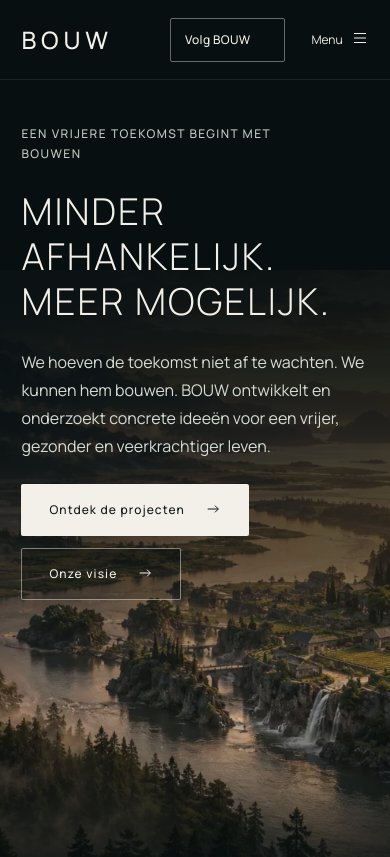
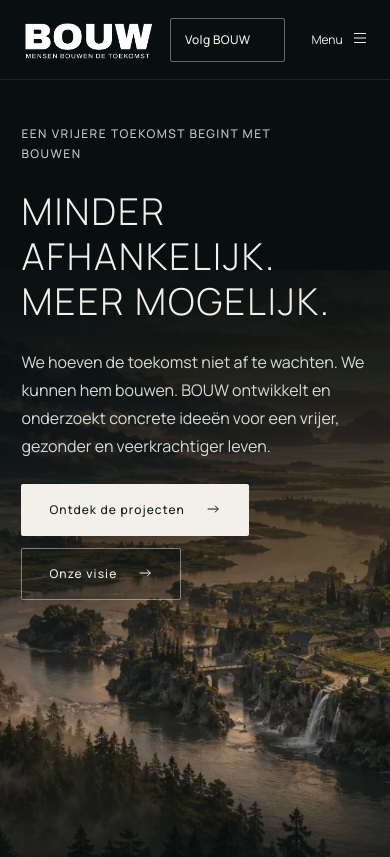
Before and after one commit to arthurmorgfan-dot/ontdekbouw, a Next.js app: page / in a window 390 px wide. Shown: the top 857 px of the page. Built offline with nearby package versions, Linux system fonts and the light colour scheme.

Commit message:
Add BOUW brand identity and update header

```diff
--- a/src/app/globals.css
+++ b/src/app/globals.css
@@ -41,6 +41,8 @@ section[id], div[id] { scroll-margin-top: 24px; }
 /* Shared navigation: a compact horizon above every page, with all routes in the menu. */
 .header { position: relative; z-index: 20; display: flex; align-items: center; gap: clamp(20px, 3vw, 48px); min-height: 104px; padding: 22px var(--page-gutter); background: var(--night); color: var(--paper); border-bottom: 1px solid #ffffff15; }
 .wordmark { display: inline-flex; align-items: center; min-height: 44px; font-family: var(--font-display); font-size: 28px; font-weight: 500; letter-spacing: .28em; line-height: 1; }
+.header-logo { display: inline-flex; align-items: center; width: 320px; min-height: 44px; flex-shrink: 0; }
+.header-logo img { display: block; width: 100%; height: auto; }
 .header-principle { padding-left: 28px; border-left: 1px solid #ffffff45; color: var(--label-on-dark); font-size: 12px; letter-spacing: .06em; }
 .desktop-nav { display: flex; align-items: center; gap: 30px; margin-left: auto; }
 .desktop-nav a { display: flex; align-items: center; min-height: 44px; font-size: 12px; white-space: nowrap; }
@@ -177,11 +179,14 @@ a.project-status:hover { text-decoration: underline; text-underline-offset: 5px;
 .closing-image > span { position: absolute; bottom: 24px; left: 28px; right: 28px; z-index: 2; font-size: 12px; color: var(--paper); }
 
 @media (min-width: 1200px) { .project-card:nth-child(3) { grid-column: 1 / -1; display: grid; grid-template-columns: 1.5fr 1fr; gap: 48px; align-items: center; } .project-card:nth-child(3) .project-body { padding: 0; } }
-@media (max-width: 1199px) { .header-principle { display: none; } .desktop-nav { margin-left: auto; } .project-gateways { gap: 24px; } .hero-position { display: none; } }
+@media (max-width: 1399px) { .header-principle { display: none; } }
+@media (max-width: 1199px) { .desktop-nav { margin-left: auto; } .project-gateways { gap: 24px; } .hero-position { display: none; } }
 @media (max-width: 1023px) { .desktop-nav { display: none; } .desktop-nav + .header-actions { margin-left: auto; } .project-gateways { grid-template-columns: repeat(3,minmax(0,1fr)); gap: 32px; } .hero { min-height: 740px; } .hero h1 { font-size: clamp(44px,6.7vw,68px); } .footer { grid-template-columns: 1fr 1fr; } .footer > a { grid-column: 1 / -1; } }
 @media (max-width: 767px) {
   .header { min-height: 80px; padding-top: 14px; padding-bottom: 14px; gap: 16px; }
   .wordmark { font-size: 24px; letter-spacing: .2em; }
+  .header-logo { width: 160px; min-width: 0; flex-shrink: 1; }
+  .header-actions { flex-shrink: 0; }
   .header-actions { gap: 16px; }
   .header .button { padding: 10px 14px; font-size: 12px; letter-spacing: .025em; }
   .header .button .bouw-icon { display: none; }
--- a/src/components/layout/Header.tsx
+++ b/src/components/layout/Header.tsx
@@ -2,6 +2,7 @@
 
 import Icon from "@/components/icons/Icon";
 import Link from "next/link";
+import Image from "next/image";
 import { useEffect, useRef, useState } from "react";
 import { site } from "@/data/site";
 import Button from "@/components/ui/Button";
@@ -25,7 +26,7 @@ export default function Header({ homePath = "", activeHref }: { homePath?: strin
     return () => { document.removeEventListener("keydown", escape); document.removeEventListener("pointerdown", outside); };
   }, [open]);
   return <header ref={header} className="header">
-    <a className="wordmark" href={`${homePath}#home`} aria-label="BOUW — naar home">BOUW</a>
+    <a className="header-logo" href={`${homePath}#home`} aria-label="BOUW — Mensen bouwen de toekomst — naar home"><Image src="/images/brand/bouw-light.png" alt="" width={1024} height={370} unoptimized /></a>
     <span className="header-principle">Geen beloftes. Bouwplannen.</span>
     <nav className="desktop-nav" aria-label="Hoofdnavigatie">{site.navigation.filter(item => ["#projecten", "/onze-visie", "/doe-mee"].includes(item.href)).map(item => <Link key={item.href} href={navigationHref(item.href)} className={item.href === currentHref ? "ruler-link active" : "ruler-link"} aria-current={item.href === currentHref ? "page" : undefined}>{item.label}</Link>)}</nav>
     <div className="header-actions"><Button href="/volg-bouw">Volg BOUW</Button><button ref={toggle} className="menu-toggle" aria-expanded={open} aria-controls="mobile-navigation" onClick={() => setOpen(!open)}>{open ? "Sluiten" : "Menu"}<span aria-hidden="true"><Icon name={open ? "close" : "menu"} size={18} /></span></button></div>
```
Also changed, not shown: public/images/brand/bouw-dark.png (added), public/images/brand/bouw-light.png (added).
